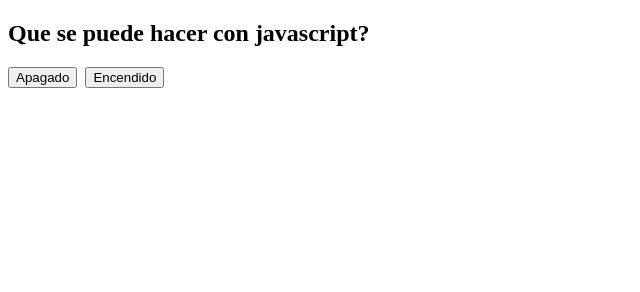
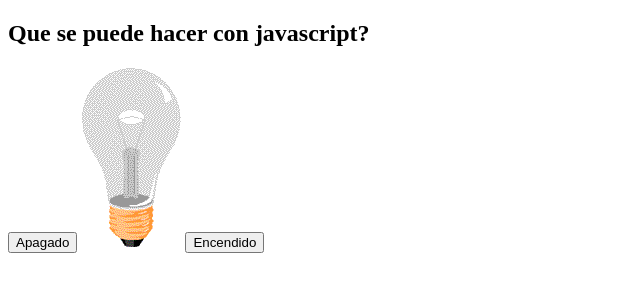
Before and after one commit to romanmorales-03/Actividad-2.1, a plain HTML site: page index.html in a window 1280 px wide. Shown: the whole page, without its empty margins (0-640 px from the left). Drawn offline with Linux system fonts and the light colour scheme.

Commit message:
index.html
I edited the code to correct the image display.

```diff
--- a/index.html
+++ b/index.html
@@ -9,7 +9,7 @@
 	<h2>Que se puede hacer con javascript?</h2>
 
 	<button onclick="document.getElementById('foco').src='pic_bulboff.gif'">Apagado</button>
-	<img id="foco" src="'pic_bulboff.gif'" alt="" style="width:100px">
+	<img id="foco" src="pic_bulboff.gif" alt="" style="width:100px">
 	<button onclick="document.getElementById('foco').src='pic_bulbon.gif'">Encendido</button>
 </body>
 </html>
```
